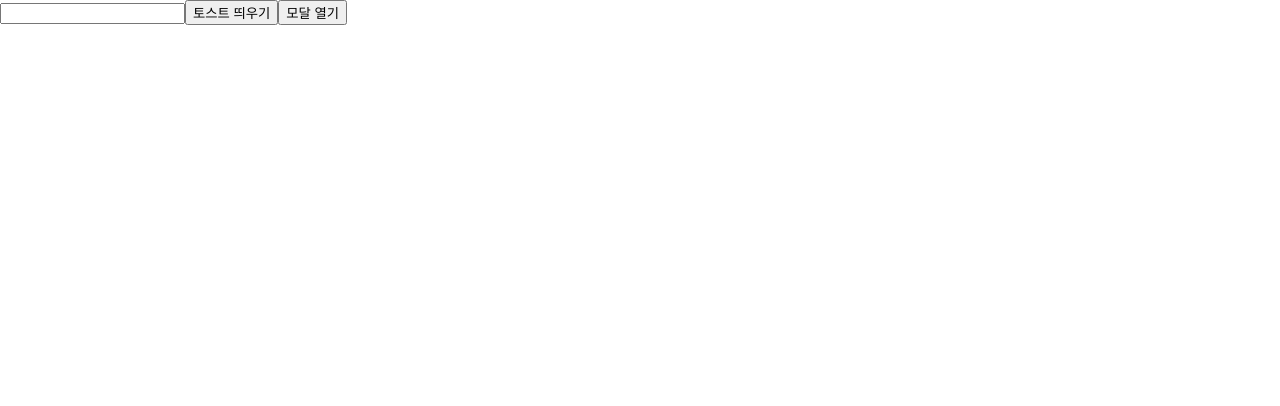
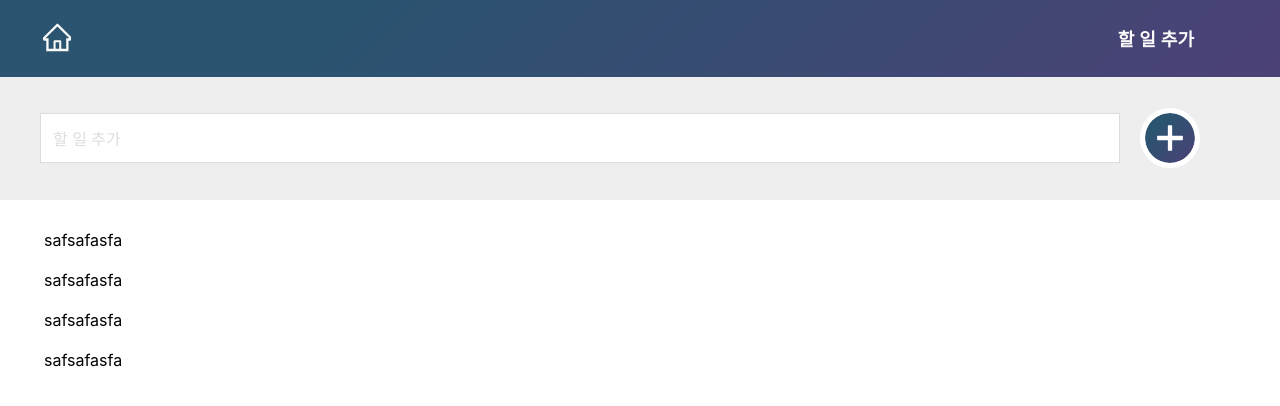
Before and after one commit to tTab1204/paywork-todo, a React (Create React App) app: page / in a window 1280 px wide. Shown: the top 406 px of the page. Built offline with nearby package versions, Linux system fonts and the light colour scheme.

Commit message:
Feat: #1 Todo-List 생성

```diff
--- a/src/App.tsx
+++ b/src/App.tsx
@@ -1,42 +1,10 @@
-import Modal from 'components/Modal/Modal';
-import Toast from 'components/Toast/Toast';
-import React, { useState } from 'react';
-import { useDispatch, useSelector } from 'react-redux';
-import { showModal } from 'store/actions/modals_action';
-import { showToast } from 'store/actions/toast_action';
-import { RootState } from 'store/reducers';
+import React, { FC } from 'react';
+import Main from 'pages/Main/Main';
 
-const App: React.FC<any> = () => {
-  const dispatch = useDispatch();
-  const modal = useSelector((state: RootState) => state.modal);
-  const toast = useSelector((state: RootState) => state.toast);
-
-  const [toastMessage, setToastMessage] = useState('');
-
-  const onChangeModalInput = (e: any) => {
-    setToastMessage(e.target.value);
-  };
-
-  const onHandleToast = () => {
-    const variable = {
-      message: toastMessage,
-      type: 'info',
-    };
-
-    dispatch(showToast(variable));
-  };
-
-  const onHandleModal = () => {
-    dispatch(showModal());
-  };
-
+const App: FC<any> = () => {
   return (
     <div>
-      <input value={toastMessage} onChange={onChangeModalInput} />
-      <button onClick={onHandleToast}>토스트 띄우기</button>
-      <button onClick={onHandleModal}>모달 열기</button>
-      {modal.showModal && <Modal />}
-      {toast.showToast && <Toast option={toast.option} />}
+      <Main />
     </div>
   );
 };
--- /dev/null
+++ b/src/components/TodoCreate/TodoCreate.tsx
@@ -0,0 +1,28 @@
+import { PlusCircleOutlined } from '@ant-design/icons';
+import React, { useState } from 'react';
+import { InsertFormPositioner, InsertForm, Input, CircleButton } from './style';
+
+const TodoCreate = () => {
+  const [value, setValue] = useState('');
+
+  const handleChange = (e: React.ChangeEvent<HTMLInputElement>) => {
+    setValue(e.target.value);
+  };
+
+  const handleSubmit = (e: React.FormEvent<HTMLFormElement>) => {
+    e.preventDefault();
+  };
+
+  return (
+    <InsertFormPositioner>
+      <InsertForm onSubmit={handleSubmit}>
+        <Input autoFocus placeholder="할 일 추가" onChange={handleChange} value={value} />
+        <CircleButton>
+          <PlusCircleOutlined />
+        </CircleButton>
+      </InsertForm>
+    </InsertFormPositioner>
+  );
+};
+
+export default TodoCreate;
--- /dev/null
+++ b/src/components/TodoCreate/style.tsx
@@ -0,0 +1,47 @@
+import styled from 'styled-components';
+
+export const InsertFormPositioner = styled.div`
+  width: 100%;
+  border-bottom: 1px solid #eeeeee;
+`;
+
+export const InsertForm = styled.form`
+  display: flex;
+  background: #eeeeee;
+  padding-left: 40px;
+  padding-top: 36px;
+  padding-right: 110px;
+  padding-bottom: 36px;
+`;
+
+export const Input = styled.input`
+  padding: 12px;
+  border: 1px solid #dddddd;
+  width: 100%;
+  outline: none;
+  font-size: 21px;
+  box-sizing: border-box;
+  &::placeholder {
+    color: #dddddd;
+    font-size: 16px;
+  }
+`;
+
+export const CircleButton = styled.button`
+  background-color: #4c4177;
+  background-image: linear-gradient(315deg, #4c4177 0%, #2a5470 74%);
+  width: 50px;
+  height: 50px;
+  align-items: center;
+  justify-content: center;
+  font-size: 60px;
+  left: 50%;
+  transform: translate(50%, 0%);
+  color: white;
+  border-radius: 50%;
+  border: none;
+  outline: none;
+  display: flex;
+  align-items: center;
+  justify-content: center;
+`;
--- /dev/null
+++ b/src/components/TodoItem/TodoItem.tsx
@@ -0,0 +1,8 @@
+import React from 'react';
+import { TodoItemBlock } from './style';
+
+const TodoItem = () => {
+  return <TodoItemBlock>safsafasfa</TodoItemBlock>;
+};
+
+export default TodoItem;
--- /dev/null
+++ b/src/components/TodoItem/style.tsx
@@ -0,0 +1,21 @@
+import styled from 'styled-components';
+
+export const Remove = styled.div`
+  display: flex;
+  align-items: center;
+  justify-content: center;
+  font-size: 16px;
+`;
+
+export const TodoItemBlock = styled.div`
+  display: flex;
+  align-items: center;
+  padding: 12px;
+
+  &:hover {
+    background-color: #f0f0f0;
+    ${Remove} {
+      display: initial;
+    }
+  }
+`;
--- /dev/null
+++ b/src/components/TodoList/TodoList.tsx
@@ -0,0 +1,16 @@
+import React from 'react';
+import { TodoListBlock } from './style';
+import TodoItem from 'components/TodoItem/TodoItem';
+
+const TodoList = () => {
+  return (
+    <TodoListBlock>
+      <TodoItem />
+      <TodoItem />
+      <TodoItem />
+      <TodoItem />
+    </TodoListBlock>
+  );
+};
+
+export default TodoList;
--- /dev/null
+++ b/src/components/TodoList/style.tsx
@@ -0,0 +1,8 @@
+import styled from 'styled-components';
+
+export const TodoListBlock = styled.div`
+  flex: 1;
+  padding: 20px 32px;
+  padding-bottom: 48px;
+  overflow-y: auto;
+`;
--- /dev/null
+++ b/src/pages/Main/Main.tsx
@@ -0,0 +1,16 @@
+import React, { FC } from 'react';
+import Header from 'components/Header/Header';
+import TodoCreate from 'components/TodoCreate/TodoCreate';
+import TodoList from 'components/TodoList/TodoList';
+
+const Main: FC<any> = () => {
+  return (
+    <div>
+      <Header />
+      <TodoCreate />
+      <TodoList />
+    </div>
+  );
+};
+
+export default Main;
```
